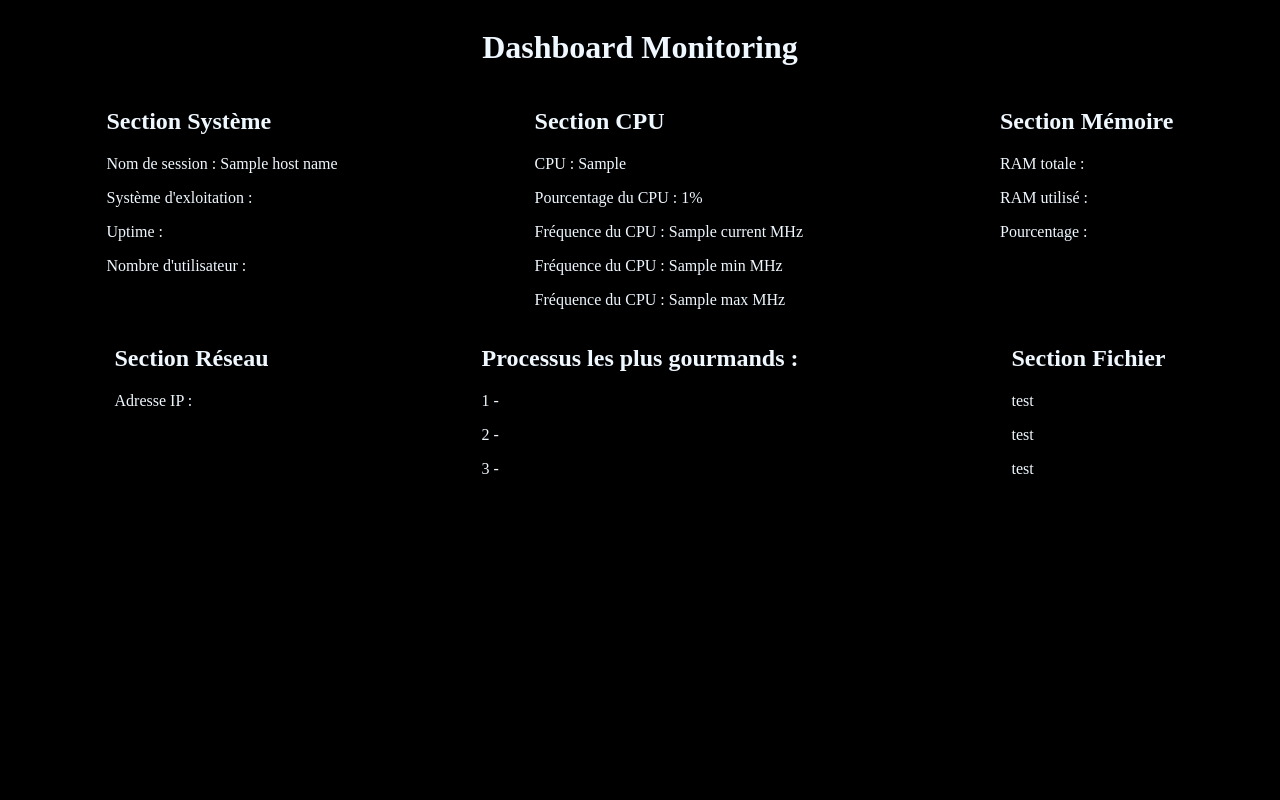
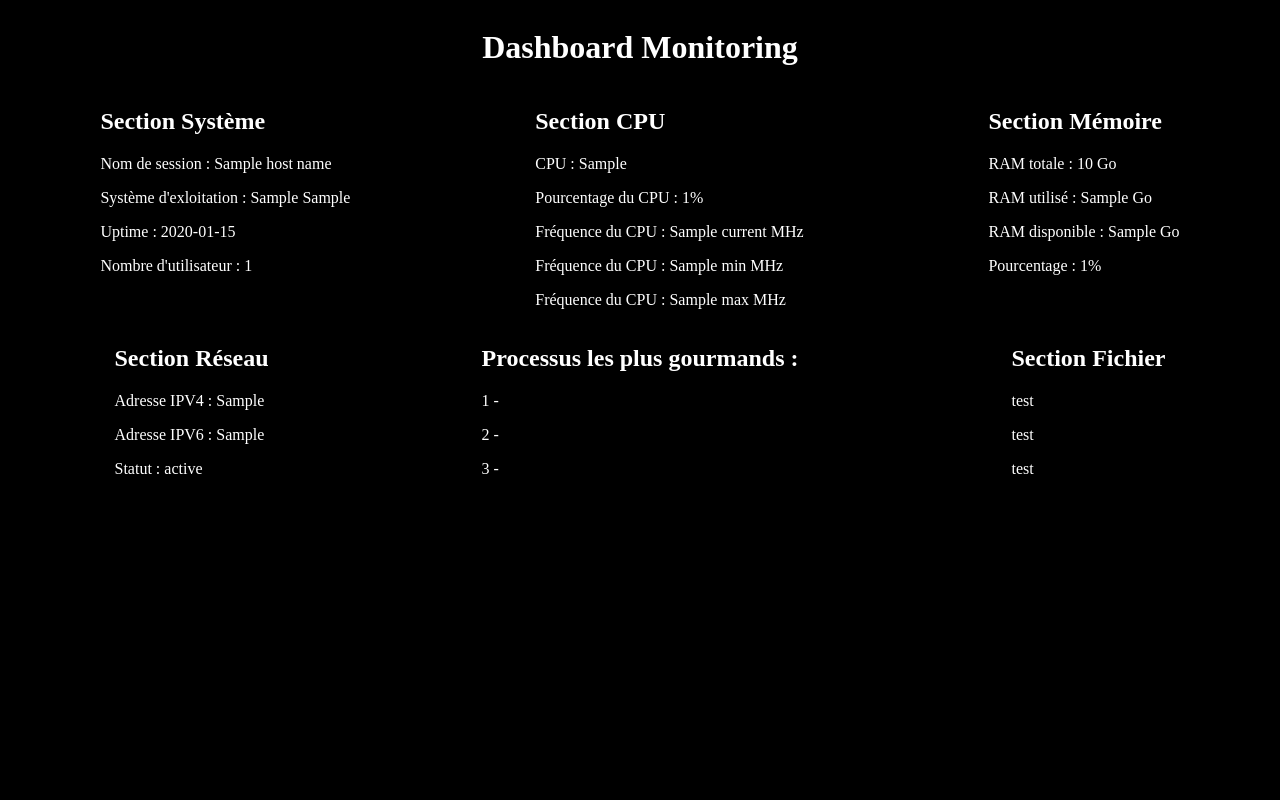
Before and after one commit to Andy-pauriac/challenge-triple-A, a Flask app: template templates/template.html in a window 1280 px wide. Run offline with Flask 3, Linux system fonts and the light colour scheme; the template is opened without the code that fills it: most values are stand-ins (such as "Sample title", 1, 10 or a date in 2020).

Commit message:
Adding some new sections (-> 'section réseau', 'section mémoire', 'section système')

```diff
--- a/monitor.py
+++ b/monitor.py
@@ -1,5 +1,5 @@
 from flask import Flask, render_template, request, url_for
-import psutil, socket
+import psutil, socket, time, platform
 
 # Configuration de l'application
 app = Flask(__name__)
@@ -8,12 +8,52 @@ app = Flask(__name__)
 @app.route("/", methods=["GET"])
 def index():
 
+    # SECTION SYSTEME
     host_name = socket.gethostname()
+    os = platform.system()
+    os_release = platform.release()
+    uptime = psutil.boot_time()
+    uptime = time.strftime("%Y-%m-%d %H:%M:%S", time.localtime(uptime))
+    user_number = psutil.users()
+    user_number = len(user_number)
+
+    # SECTION CPU
     cpu_cores = psutil.cpu_count()
     cpu_percent = psutil.cpu_percent(interval=1)
     cpu_freq = psutil.cpu_freq()
 
+    # SECTION MEMOIRE
+    ram = psutil.virtual_memory()
+    ram_available = f"{ram.available /  (1024 ** 3):.2f}"
+    ram_total = f"{ram.total /  (1024 ** 3):.2f}"
+    ram_used = f"{ram.used /  (1024 ** 3):.2f}"
+    ram_percent = ram.percent
+
+    # SECTION RESEAU
+    ip = psutil.net_connections(kind='inet')
+
+    for i in ip:
+        ipv4 = i.laddr
+        ipv6 = i.raddr
+        status = i.status
+
+    # SECTION PROCESSUS
+
+
+    # SECTION FICHIER
+
     return render_template("template.html", cpu_cores = cpu_cores,
                            cpu_percent = cpu_percent,
                            cpu_freq = cpu_freq,
-                           host_name = host_name)
+                           host_name = host_name,
+                           ipv4 = ipv4,
+                           ipv6 = ipv6,
+                           status = status,
+                           uptime = uptime,
+                           os = os,
+                           os_release = os_release,
+                           user_number = user_number,
+                           ram_available = ram_available,
+                           ram_used = ram_used,
+                           ram_total = ram_total,
+                           ram_percent = ram_percent,)
--- a/static/css/template.css
+++ b/static/css/template.css
@@ -1,3 +1,9 @@
+:root{
+    --primary_color: black;
+    --secondary_color: white;
+
+}
+
 html {
     margin: 0;
     padding: 0;
@@ -5,7 +11,7 @@ html {
 }
 
 body{
-    background-color: black;
+    background-color: var(--primary_color);
 }
 .title{
     display: flex;
@@ -13,12 +19,12 @@ body{
 }
 
 .title h1{
-    color:aliceblue
+    color:var(--secondary_color)
 }
 .div_parent{
     display: flex;
     justify-content: space-around;
 }
 .div_parent div{
-    color:aliceblue
+    color:var(--secondary_color)
 }
--- a/templates/template.html
+++ b/templates/template.html
@@ -1,7 +1,7 @@
 <html lang="fr">
 <head>
     <meta charset="UTF-8">
-    <meta http-equiv="refresh" content="5" >
+    <meta http-equiv="refresh" content="2" >
     <meta name="viewport" content="width=device-width, initial-scale=1.0">
     <link rel="stylesheet" href="{{ url_for('static', filename='css/template.css') }}">
     <title>Dashboard</title>
@@ -14,14 +14,14 @@
     </header>
     <body>
         <section class="div_parent">
-            <div>
+            <div class="dashboard_section">
                 <h2>Section Système</h2>
                 <p>Nom de session : {{ host_name }}</p>
-                <p>Système d'exloitation : </p>
-                <p>Uptime : </p>
-                <p>Nombre d'utilisateur : </p>
+                <p>Système d'exloitation : {{ os }} {{ os_release }}</p>
+                <p>Uptime : {{ uptime }}</p>
+                <p>Nombre d'utilisateur : {{ user_number }} </p>
             </div>
-            <div>
+            <div class="dashboard_section">
                 <h2>Section CPU</h2>
                 <p> CPU : {{ cpu_cores }}</p>
                 <p> Pourcentage du CPU : {{ cpu_percent }}% </p>
@@ -29,26 +29,29 @@
                 <p>Fréquence du CPU : {{ cpu_freq.min }} MHz</p>
                 <p>Fréquence du CPU : {{ cpu_freq.max }} MHz</p>
             </div>
-            <div>
+            <div class="dashboard_section">
                 <h2>Section Mémoire</h2>
-                <p>RAM totale :</p>
-                <p>RAM utilisé : </p>
-                <p>Pourcentage : </p>
+                <p>RAM totale : {{ ram_total }} Go</p>
+                <p>RAM utilisé : {{ ram_used }} Go</p>
+                <p>RAM disponible : {{ ram_available }} Go</p>
+                <p>Pourcentage : {{ ram_percent }}% </p>
             </div>
         </section>
 
         <section class="div_parent">
-            <div>
+            <div class="dashboard_section">
                 <h2>Section Réseau</h2>
-                <p>Adresse IP : </p>
+                <p>Adresse IPV4 : {{ ipv4.ip }} </p>
+                <p>Adresse IPV6 : {{ ipv6.ip }} </p>
+                <p>Statut : {{ status }} </p>
             </div>
-            <div>
+            <div class="dashboard_section">
                 <h2>Processus les plus gourmands :</h2>
                 <p>1 - </p>
                 <p>2 - </p>
                 <p>3 - </p>
             </div>
-            <div>
+            <div class="dashboard_section">
                 <h2>Section Fichier</h2>
                 <p>test</p>
                 <p>test</p>
```
